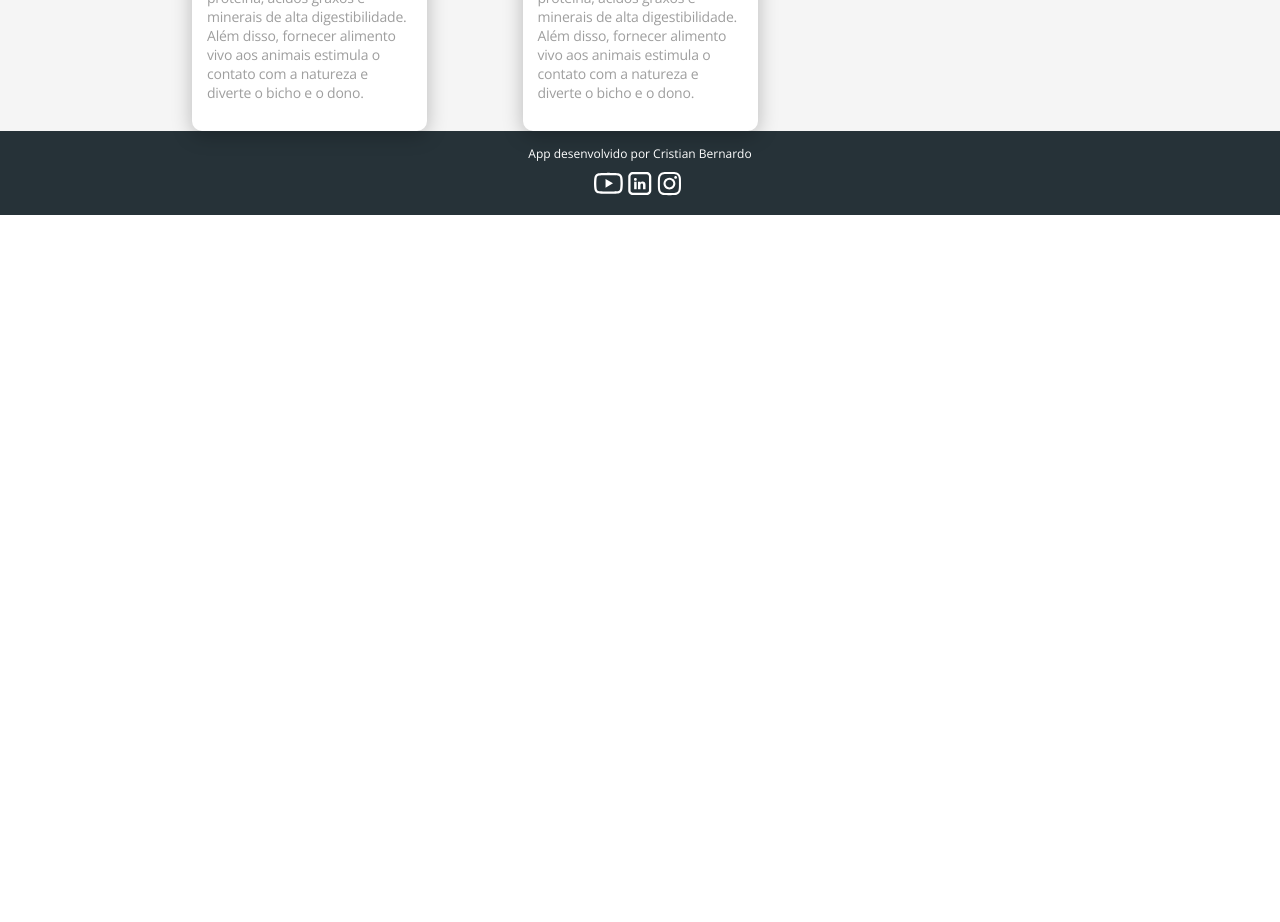
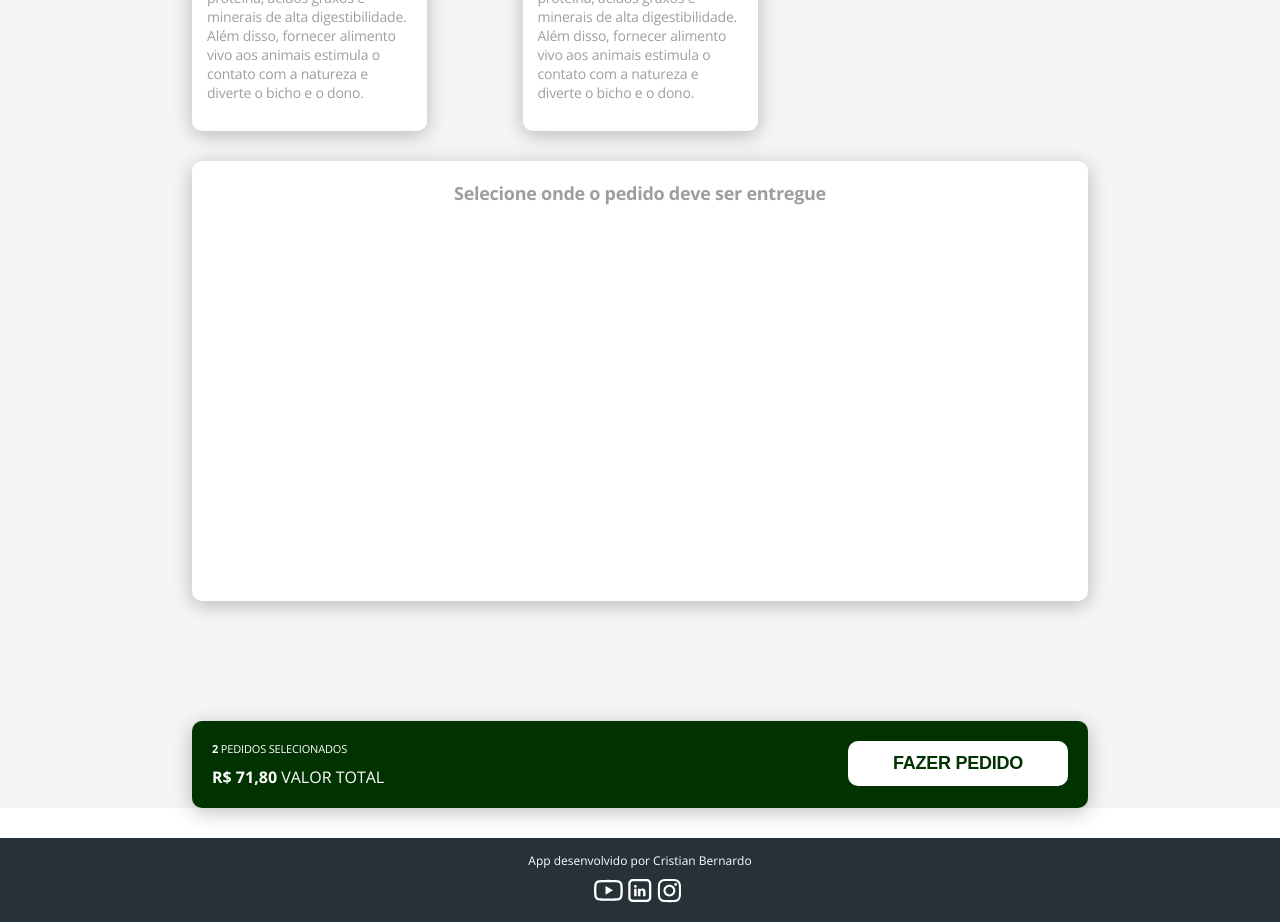
Before and after one commit to macristian/pi2-mobile, a React (Create React App) app in the folder viveiro-vivo-web/: page /orders in a window 1280 px wide. Shown: the part 1600-2522 px from the top of the page. Before the commit the page ends 1815 px from the top, so only its background shows below. Built offline with nearby package versions, Linux system fonts and the light colour scheme; the HTML template or start-up script is replaced by a standard one.

Commit message:
Criado 'OrderLocation', 'OrderSummary' e melhorias na estilização

```diff
--- a/viveiro-vivo-web/package.json
+++ b/viveiro-vivo-web/package.json
@@ -3,6 +3,7 @@
   "version": "0.1.0",
   "private": true,
   "dependencies": {
+    "@react-leaflet/core": "1.0.0",
     "@testing-library/jest-dom": "^5.14.1",
     "@testing-library/react": "^11.2.7",
     "@testing-library/user-event": "^12.8.3",
@@ -11,8 +12,10 @@
     "@types/react": "^17.0.14",
     "@types/react-dom": "^17.0.9",
     "@types/react-router-dom": "^5.1.8",
+    "leaflet": "^1.7.1",
     "react": "^17.0.2",
     "react-dom": "^17.0.2",
+    "react-leaflet": "^3.2.0",
     "react-router-dom": "^5.2.0",
     "react-scripts": "4.0.3",
     "typescript": "^4.3.5",
@@ -41,5 +44,8 @@
       "last 1 firefox version",
       "last 1 safari version"
     ]
+  },
+  "devDependencies": {
+    "@types/leaflet": "^1.7.4"
   }
 }
--- a/viveiro-vivo-web/public/index.html
+++ b/viveiro-vivo-web/public/index.html
@@ -15,6 +15,10 @@
       user's mobile device or desktop. See https://developers.google.com/web/fundamentals/web-app-manifest/
     -->
     <link rel="manifest" href="%PUBLIC_URL%/manifest.json" />
+
+    <link rel="stylesheet" href="https://unpkg.com/leaflet@1.7.1/dist/leaflet.css"
+    integrity="sha512-xodZBNTC5n17Xt2atTPuE1HxjVMSvLVW9ocqUKLsCC5CXdbqCmblAshOMAS6/keqq/sMZMZ19scR4PsZChSR7A=="
+    crossorigin=""/>
     <!--
       Notice the use of %PUBLIC_URL% in the tags above.
       It will be replaced with the URL of the `public` folder during the build.
--- /dev/null
+++ b/viveiro-vivo-web/src/Orders/OrderLocation.tsx
@@ -0,0 +1,16 @@
+function OrderLocation() {
+
+    return (
+        <div className="order-location-container">
+            <div className="order-location-content">
+                <h3 className="order-location-title">Selecione onde o pedido deve ser entregue</h3>
+                <div className="filter-container">
+
+                </div>
+
+            </div>
+        </div>
+    );
+}
+
+export default OrderLocation;
--- /dev/null
+++ b/viveiro-vivo-web/src/Orders/OrderSummary.tsx
@@ -0,0 +1,19 @@
+function OrderSummary() {
+    return (
+        <div className="order-summary-container">
+            <div className="order-summary-content">
+                <div>
+                <span className="amount-selected-container">
+                    <strong className="amout-selected">2 </strong>
+                    PEDIDOS SELECIONADOS
+                </span>
+                <span className="order-summary-total"></span>
+                <strong className="amout-selected">R$ 71,80 </strong>
+                VALOR TOTAL
+                </div>
+                <button className="order-summary-make-order">FAZER PEDIDO</button>
+            </div>
+        </div>
+    );
+}
+export default OrderSummary;
--- a/viveiro-vivo-web/src/Orders/index.tsx
+++ b/viveiro-vivo-web/src/Orders/index.tsx
@@ -1,7 +1,10 @@
 import StepsHeader from './StepsHeader';
 import ProductsList from './ProductsList';
-import Footer from '../Footer';
+import OrderSummary from './OrderSummary';
+import OrderLocation from './OrderLocation';
 import './styles.css';
+
+
 
 
 function Orders() {
@@ -11,6 +14,8 @@
             <div className="orders-container">
                 <StepsHeader />
                 <ProductsList />
+                <OrderLocation />
+                <OrderSummary />
             </div>
         </>
     )
```
Also changed, not shown: 1 other file (tests, documents, lock files or other folders).
